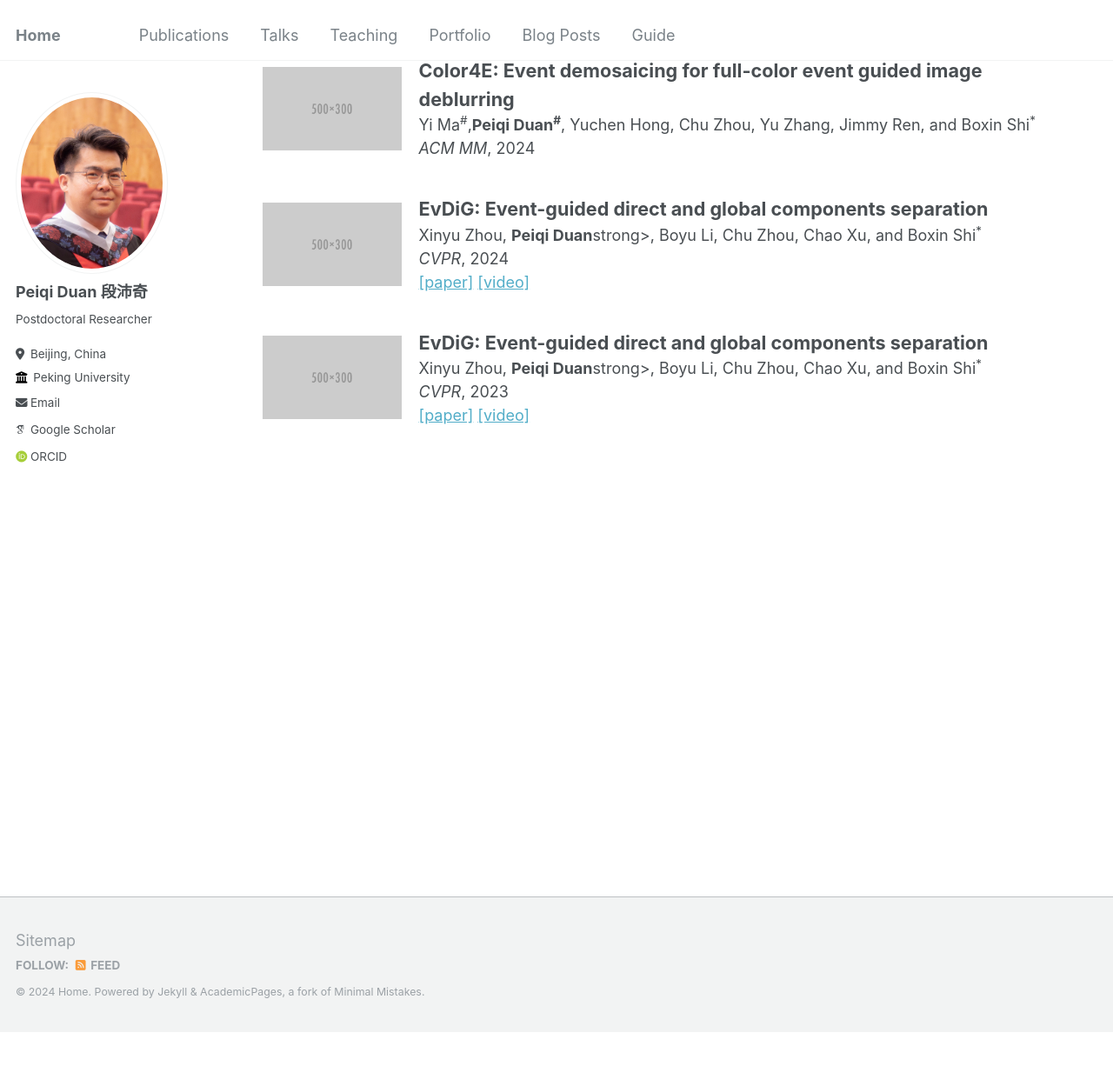
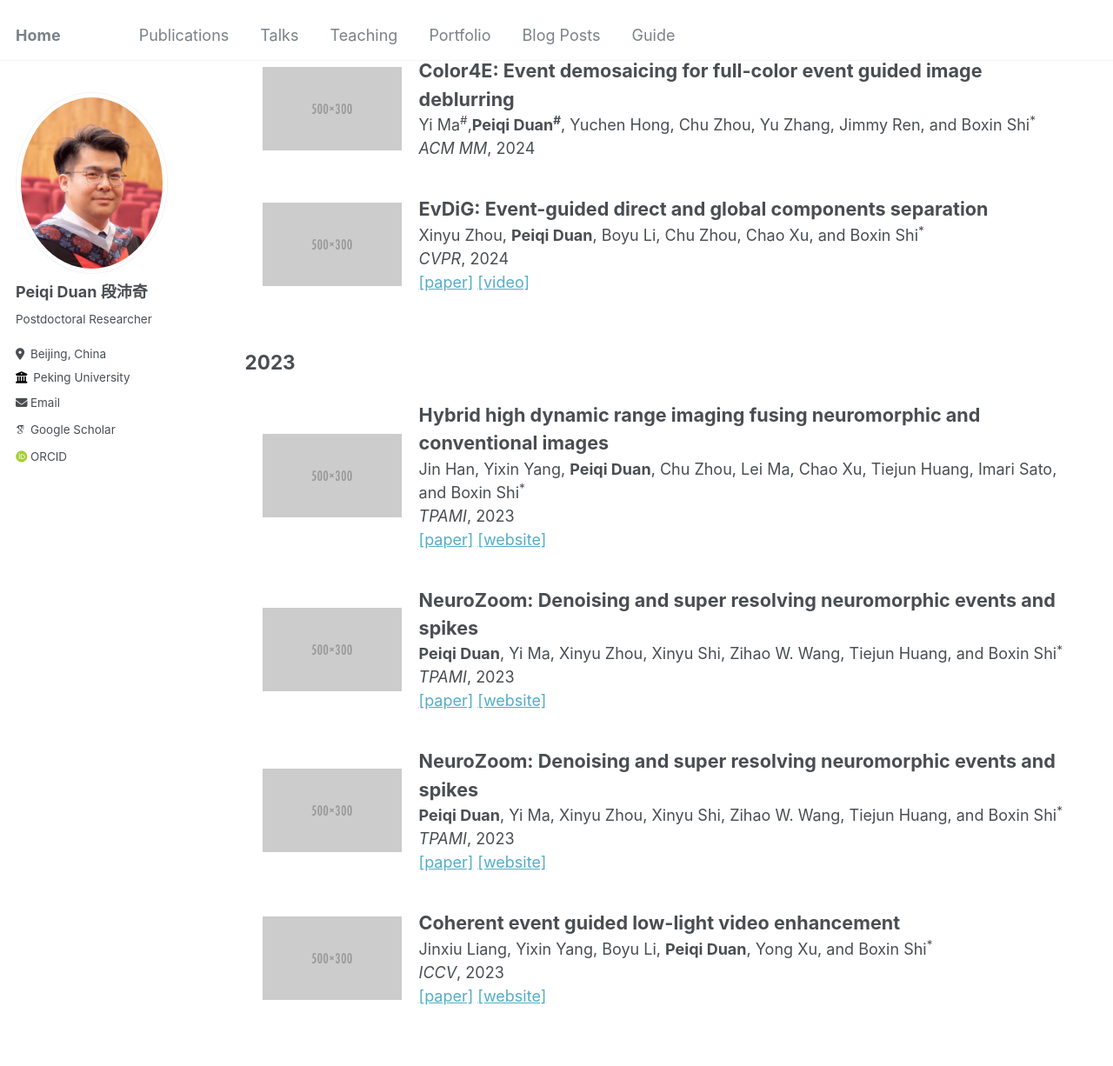
Before and after one commit to peiqi-duan/peiqi-duan.github.io, a Jekyll site: the page built from _pages/publications.md, in a window 1280 px wide and 1400 px high, scrolled down 213 px. Shown: the top 1226 px of the window at 87% size. Built offline with Jekyll 4.4.1, drawn with Linux system fonts in a browser that asks for light colours; some web fonts are replaced.

Commit message:
Update publications.md

```diff
--- a/_pages/publications.md
+++ b/_pages/publications.md
@@ -29,7 +29,7 @@ author_profile: true
     <div class="text-container">
       <papertitle>EvDiG: Event-guided direct and global components separation</papertitle>
       <br>
-      Xinyu Zhou, <strong>Peiqi Duan</strong>strong>, Boyu Li, Chu Zhou, Chao Xu, and Boxin Shi<sup>*</sup>
+      Xinyu Zhou, <strong>Peiqi Duan</strong>, Boyu Li, Chu Zhou, Chao Xu, and Boxin Shi<sup>*</sup>
       <br>
       <em>CVPR</em>, 2024
       <br>
@@ -38,19 +38,68 @@ author_profile: true
     </div>
   </div>
 
+<h2><span>2023</span></h2>
   <div class="flex-row" onmouseout="par2net_stop()" onmouseover="par2net_start()">
     <div class="image-container">
       <img src="../images/500x300.png" width="160" alt="Image">
     </div>
     <div class="text-container">
-      <papertitle>EvDiG: Event-guided direct and global components separation</papertitle>
+      <papertitle>Hybrid high dynamic range imaging fusing neuromorphic and conventional images</papertitle>
       <br>
-      Xinyu Zhou, <strong>Peiqi Duan</strong>strong>, Boyu Li, Chu Zhou, Chao Xu, and Boxin Shi<sup>*</sup>
+      Jin Han, Yixin Yang, <strong>Peiqi Duan</strong>, Chu Zhou, Lei Ma, Chao Xu, Tiejun Huang, Imari Sato, and Boxin Shi<sup>*</sup>
       <br>
-      <em>CVPR</em>, 2023
+      <em>TPAMI</em>, 2023
       <br>
-      <a href="https://assets.ctfassets.net/yreyglvi5sud/4rrKmGuR98bvBBmLlZK7i3/7c2a00d49adde30a4caba7cdec852f24/Zhou_CVPR24.pdf">[paper]</a>
-      <a href="https://www.youtube.com/watch?v=y0bMZnUJt14">[video]</a>
+      <a href="https://downloads.ctfassets.net/yreyglvi5sud/7yA8sqjDJilRmL5iseiRpB/734af0b70b6b8966d79ff4dd6d8cf73a/Han_TPAMI22.pdf">[paper]</a>
+      <a href="https://github.com/hjynwa/NeurImg-HDR">[website]</a>
+    </div>
+  </div>
+
+  <div class="flex-row" onmouseout="par2net_stop()" onmouseover="par2net_start()">
+    <div class="image-container">
+      <img src="../images/500x300.png" width="160" alt="Image">
+    </div>
+    <div class="text-container">
+      <papertitle>NeuroZoom: Denoising and super resolving neuromorphic events and spikes</papertitle>
+      <br>
+      <strong>Peiqi Duan</strong>, Yi Ma, Xinyu Zhou, Xinyu Shi, Zihao W. Wang, Tiejun Huang, and Boxin Shi<sup>*</sup>
+      <br>
+      <em>TPAMI</em>, 2023
+      <br>
+      <a href="https://downloads.ctfassets.net/yreyglvi5sud/CfT1NA9r1HNehoQqZyf5t/0f0e305cfd5b73471226f5ef1dfa52fe/Duan_TPAMI23_comp.pdf">[paper]</a>
+      <a href="https://github.com/hjynwa/NeurImg-HDR">[website]</a>
+    </div>
+  </div>
+
+  <div class="flex-row" onmouseout="par2net_stop()" onmouseover="par2net_start()">
+    <div class="image-container">
+      <img src="../images/500x300.png" width="160" alt="Image">
+    </div>
+    <div class="text-container">
+      <papertitle>NeuroZoom: Denoising and super resolving neuromorphic events and spikes</papertitle>
+      <br>
+      <strong>Peiqi Duan</strong>, Yi Ma, Xinyu Zhou, Xinyu Shi, Zihao W. Wang, Tiejun Huang, and Boxin Shi<sup>*</sup>
+      <br>
+      <em>TPAMI</em>, 2023
+      <br>
+      <a href="https://downloads.ctfassets.net/yreyglvi5sud/7yA8sqjDJilRmL5iseiRpB/734af0b70b6b8966d79ff4dd6d8cf73a/Han_TPAMI22.pdf">[paper]</a>
+      <a href="https://sites.google.com/view/EventZoom-NeuroZoom">[website]</a>
+    </div>
+  </div>
+
+  <div class="flex-row" onmouseout="par2net_stop()" onmouseover="par2net_start()">
+    <div class="image-container">
+      <img src="../images/500x300.png" width="160" alt="Image">
+    </div>
+    <div class="text-container">
+      <papertitle>Coherent event guided low-light video enhancement</papertitle>
+      <br>
+      Jinxiu Liang, Yixin Yang, Boyu Li, <strong>Peiqi Duan</strong>, Yong Xu, and Boxin Shi<sup>*</sup>
+      <br>
+      <em>ICCV</em>, 2023
+      <br>
+      <a href="https://assets.ctfassets.net/yreyglvi5sud/4jmy8h8OR0kmr3Oj1YaOIf/94751ea976fee4b06d9127095ac0249c/Liang_ICCV23a.pdf">[paper]</a>
+      <a href="https://sherrycattt.github.io/EvLowLight/">[website]</a>
     </div>
   </div>
 
```
